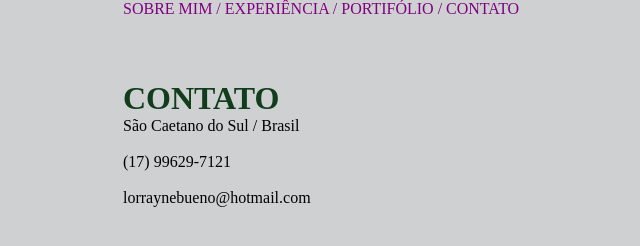
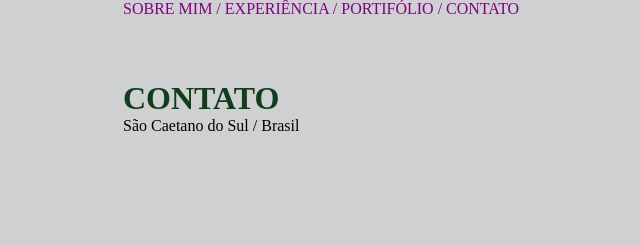
Before and after one commit to MayBeManju/meu-portifolio, a plain HTML site: page contato.html in a window 1280 px wide. Shown: the whole page, without its empty margins (17-657 px from the left). Drawn offline with Linux system fonts and the light colour scheme.

Commit message:
Update contato.html

```diff
--- a/contato.html
+++ b/contato.html
@@ -24,8 +24,5 @@
 <div>
 				<h1> CONTATO </h1>
 			    <p>São Caetano do Sul / Brasil</p>
-			    <br>
-			    <p>(17) 99629-7121</p>
-			    <br>
-			    <p>lorraynebueno@hotmail.com</p>
+
 			</div>
```
